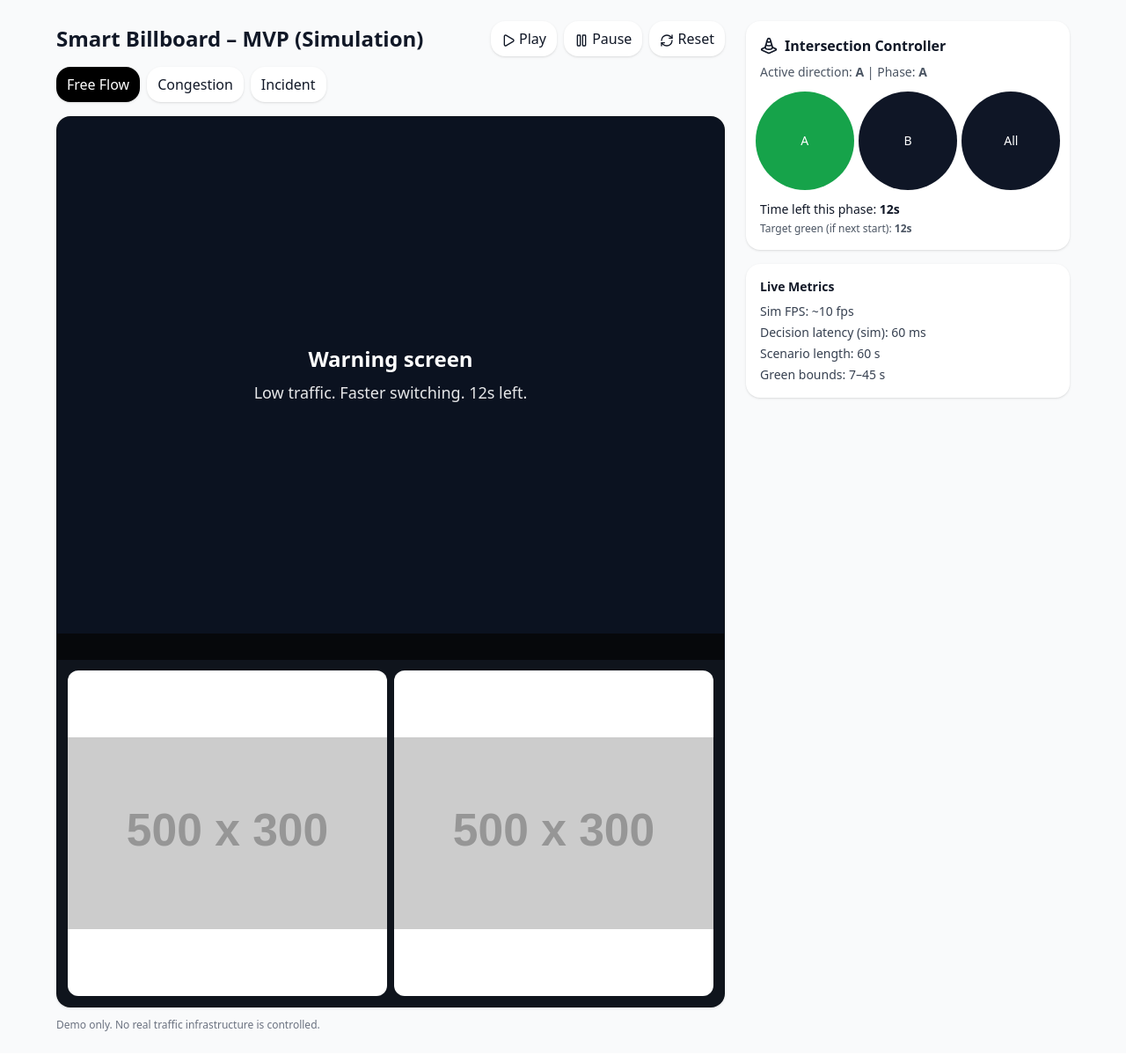
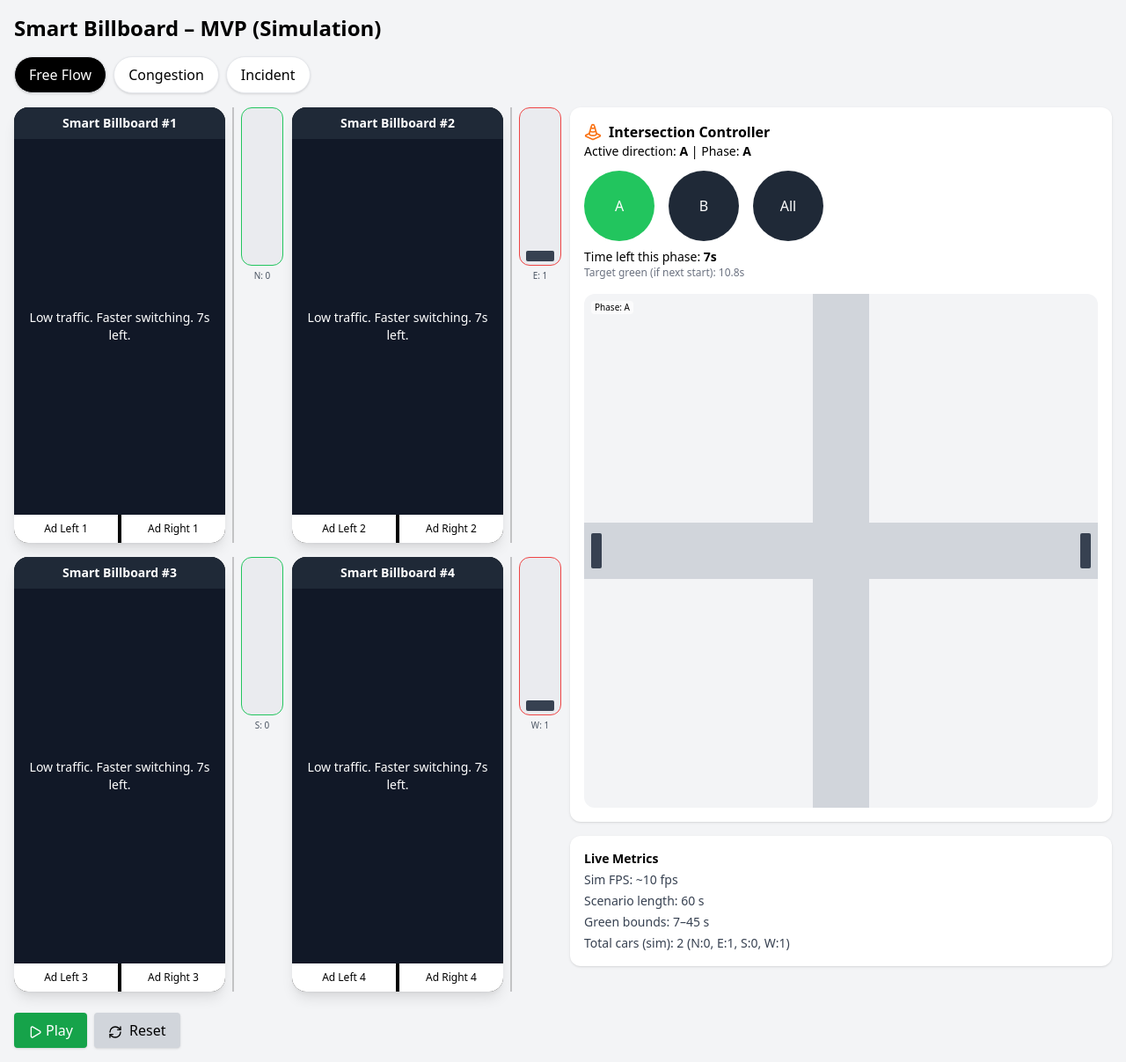
Before and after one commit to Kassymkhan-extazyyy/smart-traffic-mvp, a React (Vite) app: page / in a window 1280 px wide. Shown: the whole page at 88% size. Built offline with nearby package versions, Linux system fonts and the light colour scheme.

Commit message:
Add 4 billboards + road queues + mini intersection

```diff
--- a/src/App.jsx
+++ b/src/App.jsx
@@ -1,25 +1,10 @@
-import React, { useEffect, useMemo, useRef, useState } from "react";
+import React, { useEffect, useMemo, useState } from "react";
 import { Play, Pause, RefreshCw, TrafficCone } from "lucide-react";
 
 const SCENARIOS = [
-  {
-    id: "free",
-    name: "Free Flow",
-    description: "Low congestion, fast switching.",
-    timeline: Array.from({ length: 600 }, (_, i) => 10 + Math.round(15 * Math.sin(i / 20)) + (i % 7 === 0 ? 3 : 0))
-  },
-  {
-    id: "congestion",
-    name: "Congestion",
-    description: "High congestion, longer green on main.",
-    timeline: Array.from({ length: 600 }, (_, i) => 70 + Math.round(15 * Math.sin(i / 15)) + (i % 11 === 0 ? 5 : 0))
-  },
-  {
-    id: "incident",
-    name: "Incident",
-    description: "Sudden blockage, safety-first behavior.",
-    timeline: Array.from({ length: 600 }, (_, i) => (i < 200 ? 40 + Math.round(10 * Math.sin(i / 18)) : 90 - Math.round(5 * Math.cos(i / 8))))
-  }
+  { id: "free", name: "Free Flow", timeline: Array.from({ length: 600 }, (_, i) => 10 + Math.round(15 * Math.sin(i / 20))) },
+  { id: "congestion", name: "Congestion", timeline: Array.from({ length: 600 }, (_, i) => 70 + Math.round(15 * Math.sin(i / 15))) },
+  { id: "incident", name: "Incident", timeline: Array.from({ length: 600 }, (_, i) => (i < 200 ? 40 : 90 - Math.round(5 * Math.cos(i / 8)))) }
 ];
 
 const TICK_MS = 100;
@@ -29,232 +14,176 @@ const SAFETY_YELLOW_MS = 3000;
 const SAFETY_ALL_RED_MS = 800;
 
 function clamp(n, min, max) { return Math.max(min, Math.min(max, n)); }
-function greenDurationFromScore(score) {
-  const p = clamp(score, 0, 100) / 100;
-  return Math.round(MIN_GREEN_MS + p * (MAX_GREEN_MS - MIN_GREEN_MS));
-}
-function useTicker(running) {
-  const [tick, setTick] = useState(0);
-  useEffect(() => {
-    if (!running) return;
-    const id = setInterval(() => setTick(t => t + 1), TICK_MS);
-    return () => clearInterval(id);
-  }, [running]);
-  return tick;
-}
-function isGreenActive(phase, activeDir) {
-  return (phase === "A" && activeDir === "A") || (phase === "B" && activeDir === "B");
-}
+function greenDurationFromScore(score) { const p = clamp(score, 0, 100) / 100; return Math.round(MIN_GREEN_MS + p * (MAX_GREEN_MS - MIN_GREEN_MS)); }
+function useTicker(running) { const [tick, setTick] = useState(0); useEffect(() => { if (!running) return; const id = setInterval(() => setTick((t) => t + 1), TICK_MS); return () => clearInterval(id); }, [running]); return tick; }
+function isGreenActive(phase, activeDir) { return (phase === "A" && activeDir === "A") || (phase === "B" && activeDir === "B"); }
 function computeMessage(score, phase, activeDir, scenarioId, secondsLeft) {
   if (phase === "YELLOW" || phase === "ALLRED") return "Safety phase. Please wait.";
-  if (scenarioId === "incident" && score > 85) {
-    const base = "Incident ahead detected. Adjusting phases.";
-    return isGreenActive(phase, activeDir) ? `${base} ${secondsLeft}s left.` : base;
-  }
-  if (score > 65) {
-    const base = `High traffic. Extending ${activeDir} green.`;
-    return isGreenActive(phase, activeDir) ? `${base} ${secondsLeft}s left.` : base;
-  }
-  if (score < 30) {
-    const base = "Low traffic. Faster switching.";
-    return isGreenActive(phase, activeDir) ? `${base} ${secondsLeft}s left.` : base;
-  }
-  const base = "Adaptive control active.";
-  return isGreenActive(phase, activeDir) ? `${base} ${secondsLeft}s left.` : base;
+  if (scenarioId === "incident" && score > 85) { const base = "Incident ahead. Adjusting phase."; return isGreenActive(phase, activeDir) ? `${base} ${secondsLeft}s left.` : base; }
+  if (score > 65) { const base = `High traffic. Extending ${activeDir} green.`; return isGreenActive(phase, activeDir) ? `${base} ${secondsLeft}s left.` : base; }
+  if (score < 30) { const base = "Low traffic. Faster switching."; return isGreenActive(phase, activeDir) ? `${base} ${secondsLeft}s left.` : base; }
+  const base = "Adaptive control active."; return isGreenActive(phase, activeDir) ? `${base} ${secondsLeft}s left.` : base;
+}
+
+function distributeCars(total, phase) {
+  // Распределяем машины по направлениям N,E,S,W
+  const weights = phase === "A" ? [0.2, 0.3, 0.2, 0.3] : phase === "B" ? [0.3, 0.2, 0.3, 0.2] : [0.25, 0.25, 0.25, 0.25];
+  const raw = weights.map(w => total * w);
+  const base = raw.map(v => Math.floor(v));
+  let sum = base.reduce((a,b)=>a+b,0);
+  const rem = raw.map((v,i)=>({i, r: v - base[i]})).sort((a,b)=>b.r-a.r);
+  let k = 0; while (sum < total) { base[rem[k%4].i]++; sum++; k++; }
+  return base; // [N,E,S,W]
+}
+
+function RoadQueue({ count, label, green }) {
+  const capped = clamp(count, 0, 20);
+  return (
+    <div className="flex flex-col items-center gap-1">
+      <div className={`w-12 h-[180px] rounded-xl border ${green ? "border-green-500" : "border-red-500"} bg-gray-200/60 flex flex-col justify-end items-center gap-1 p-1 overflow-hidden`}>
+        {Array.from({ length: capped }).map((_, i) => (
+          <div key={i} className="w-8 h-3 rounded-sm bg-gray-700" />
+        ))}
+      </div>
+      <div className="text-[10px] text-gray-600">{label}: {capped}</div>
+    </div>
+  );
+}
+
+function Billboard({ id, score, phase, activeDir, scenarioId, secondsLeft }) {
+  return (
+    <div className="flex items-stretch gap-2">
+      <div className="flex flex-col items-center w-[240px] bg-black text-white rounded-2xl shadow-lg overflow-hidden">
+        <div className="w-full p-2 bg-gray-800 text-center text-sm font-semibold">Smart Billboard #{id}</div>
+        <div className="flex-1 flex flex-col justify-center items-center bg-gray-900 px-2 py-6 aspect-[9/16]">
+          <p className="text-sm text-center font-medium">{computeMessage(score, phase, activeDir, scenarioId, secondsLeft)}</p>
+        </div>
+        {/* нижняя зона рекламы ~40% */}
+        <div className="flex gap-1 w-full h-[40%]">
+          <div className="w-1/2 bg-white text-black text-xs font-medium text-center p-2 flex items-center justify-center">Ad Left {id}</div>
+          <div className="w-1/2 bg-white text-black text-xs font-medium text-center p-2 flex items-center justify-center">Ad Right {id}</div>
+        </div>
+      </div>
+      {/* тонкий разделитель и очередь машин для этой дороги */}
+      <div className="flex items-center"><div className="w-[2px] h-full bg-black/20"/></div>
+      {/* сам RoadQueue рендерится снаружи, чтобы передать правильное количество */}
+    </div>
+  );
+}
+
+function IntersectionMini({ counts, phase }) {
+  const [n,e,s,w] = counts;
+  return (
+    <div className="relative w-full aspect-square rounded-xl bg-gray-100 overflow-hidden">
+      {/* дороги */}
+      <div className="absolute inset-0">
+        <div className="absolute top-0 bottom-0 left-1/2 -translate-x-1/2 w-16 bg-gray-300" />
+        <div className="absolute left-0 right-0 top-1/2 -translate-y-1/2 h-16 bg-gray-300" />
+      </div>
+      {/* машины */}
+      <div className="absolute left-1/2 -translate-x-1/2 top-1 p-1 flex flex-col gap-1 items-center">
+        {Array.from({length: clamp(n,0,20)}).map((_,i)=>(<div key={i} className="w-10 h-3 bg-gray-700 rounded-sm"/>))}
+      </div>
+      <div className="absolute right-1 top-1/2 -translate-y-1/2 p-1 flex flex-col gap-1 items-end">
+        {Array.from({length: clamp(e,0,20)}).map((_,i)=>(<div key={i} className="w-3 h-10 bg-gray-700 rounded-sm"/>))}
+      </div>
+      <div className="absolute left-1/2 -translate-x-1/2 bottom-1 p-1 flex flex-col-reverse gap-1 items-center">
+        {Array.from({length: clamp(s,0,20)}).map((_,i)=>(<div key={i} className="w-10 h-3 bg-gray-700 rounded-sm"/>))}
+      </div>
+      <div className="absolute left-1 top-1/2 -translate-y-1/2 p-1 flex flex-col gap-1 items-start">
+        {Array.from({length: clamp(w,0,20)}).map((_,i)=>(<div key={i} className="w-3 h-10 bg-gray-700 rounded-sm"/>))}
+      </div>
+      <div className="absolute top-2 left-2 text-[10px] bg-white/70 rounded px-1">Phase: {phase}</div>
+    </div>
+  );
 }
 
 export default function App() {
   const [scenario, setScenario] = useState(SCENARIOS[0]);
   const [running, setRunning] = useState(false);
   const [index, setIndex] = useState(0);
-  const [phase, setPhase] = useState("A");          // "A" | "B" | "YELLOW" | "ALLRED"
+  const [phase, setPhase] = useState("A"); // "A" | "B" | "YELLOW" | "ALLRED"
   const [phaseEndAt, setPhaseEndAt] = useState(Date.now() + MIN_GREEN_MS);
-  const [activeDir, setActiveDir] = useState("A");  // "A" | "B"
-  const [latencyMs, setLatencyMs] = useState(60);
-
-  const [adIdxLeft, setAdIdxLeft] = useState(0);
-  const [adIdxRight, setAdIdxRight] = useState(1);
-  const [fadeLeft, setFadeLeft] = useState(true);
-  const [fadeRight, setFadeRight] = useState(true);
-
-  const latencyWindow = useRef([]);
+  const [activeDir, setActiveDir] = useState("A");
   const tick = useTicker(running);
 
-  const score = useMemo(() => scenario.timeline[clamp(index, 0, scenario.timeline.length - 1)], [scenario, index]);
-  const targetGreenMs = useMemo(() => greenDurationFromScore(score), [score]);
+  const score = useMemo(() => scenario.timeline[clamp(index, 0, scenario.timeline.length - 1)], [index, scenario]);
+  const msLeft = Math.max(0, phaseEndAt - Date.now());
+  const secondsLeft = Math.ceil(msLeft / 1000);
+  const totalCars = Math.round(score / 5); // 0..20
+  const counts = useMemo(() => distributeCars(totalCars, phase), [totalCars, phase]); // [N,E,S,W]
 
   useEffect(() => {
     if (!running) return;
-    const id = setInterval(() => {
-      setFadeLeft(false);
-      setFadeRight(false);
-      setTimeout(() => {
-        setAdIdxLeft(i => (i + 1) % ADS_LEFT.length);
-        setAdIdxRight(i => (i + 1) % ADS_RIGHT.length);
-        setFadeLeft(true);
-        setFadeRight(true);
-      }, 350);
-    }, 8000);
-    return () => clearInterval(id);
-  }, [running]);
+    if (Date.now() >= phaseEndAt) {
+      if (phase === "A") { setPhase("YELLOW"); setPhaseEndAt(Date.now() + SAFETY_YELLOW_MS); }
+      else if (phase === "YELLOW") { setPhase("ALLRED"); setPhaseEndAt(Date.now() + SAFETY_ALL_RED_MS); }
+      else if (phase === "ALLRED") { const nextDir = activeDir === "A" ? "B" : "A"; setActiveDir(nextDir); setPhase(nextDir); setPhaseEndAt(Date.now() + greenDurationFromScore(score)); }
+      else if (phase === "B") { setPhase("YELLOW"); setPhaseEndAt(Date.now() + SAFETY_YELLOW_MS); }
+    }
+    setIndex((i) => (i + 1) % scenario.timeline.length);
+  }, [tick, running, phase, activeDir, score]);
 
-  useEffect(() => {
-    if (!running) return;
-    setIndex(i => (i + 1) % scenario.timeline.length);
-
-    const st = performance.now();
-    const waste = Math.sqrt(score * score + (index % 97));
-    void waste;
-    const lt = Math.round(performance.now() - st) + 40;
-    latencyWindow.current.push(lt);
-    if (latencyWindow.current.length > 10) latencyWindow.current.shift();
-    setLatencyMs(Math.round(latencyWindow.current.reduce((a, b) => a + b, 0) / latencyWindow.current.length));
-
-    if (Date.now() >= phaseEndAt) {
-      if (phase === "A" || phase === "B") {
-        setPhase("YELLOW");
-        setPhaseEndAt(Date.now() + SAFETY_YELLOW_MS);
-      } else if (phase === "YELLOW") {
-        setPhase("ALLRED");
-        setPhaseEndAt(Date.now() + SAFETY_ALL_RED_MS);
-      } else if (phase === "ALLRED") {
-        const nextDir = activeDir === "A" ? "B" : "A";
-        setActiveDir(nextDir);
-        setPhase(nextDir);
-        setPhaseEndAt(Date.now() + greenDurationFromScore(score));
-      }
-    } else {
-      if ((phase === "A" && activeDir === "A") || (phase === "B" && activeDir === "B")) {
-        const remaining = phaseEndAt - Date.now();
-        const target = targetGreenMs;
-        if (target > remaining && remaining < MAX_GREEN_MS) {
-          const extension = Math.min(300, target - remaining);
-          setPhaseEndAt(t => t + extension);
-        }
-      }
-    }
-  }, [tick]);
-
-  useEffect(() => {
-    setIndex(0);
-    setActiveDir("A");
-    setPhase("A");
-    setPhaseEndAt(Date.now() + greenDurationFromScore(scenario.timeline[0]));
-  }, [scenario.id]);
-
-  const secondsLeft = Math.max(0, Math.ceil((phaseEndAt - Date.now()) / 1000));
-  const msgTop = computeMessage(score, phase, activeDir, scenario.id, secondsLeft);
-
-  useEffect(() => {
-    const t1 = computeMessage(90, "A", "A", "incident", 12);
-    console.assert(t1.startsWith("Incident ahead"));
-    const t2 = computeMessage(90, "YELLOW", "A", "incident", 5);
-    console.assert(t2 === "Safety phase. Please wait.");
-    const t3 = computeMessage(90, "A", "A", "congestion", 10);
-    console.assert(t3.includes("High traffic") && t3.includes("10s"));
-  }, []);
+  const dirs = ["N", "E", "S", "W"];
+  const isGreenMap = phase === "A"
+    ? { N: true, S: true, E: false, W: false }
+    : phase === "B"
+    ? { N: false, S: false, E: true, W: true }
+    : { N: false, E: false, S: false, W: false };
 
   return (
-    <div className="min-h-screen w-full bg-gray-50 text-gray-900 p-6">
-      <div className="max-w-6xl mx-auto grid gap-6 md:grid-cols-3">
-        {/* LEFT: Billboard layout */}
-        <div className="md:col-span-2">
-          <div className="flex items-center justify-between mb-3">
-            <h1 className="text-2xl font-semibold">Smart Billboard – MVP (Simulation)</h1>
-            <div className="flex items-center gap-2">
-              <button className="px-3 py-2 rounded-2xl bg-white shadow" onClick={() => setRunning(true)}><Play className="inline w-4 h-4"/> Play</button>
-              <button className="px-3 py-2 rounded-2xl bg-white shadow" onClick={() => setRunning(false)}><Pause className="inline w-4 h-4"/> Pause</button>
-              <button className="px-3 py-2 rounded-2xl bg-white shadow" onClick={() => {
-                setIndex(0); setActiveDir("A"); setPhase("A"); setPhaseEndAt(Date.now() + greenDurationFromScore(scenario.timeline[0]));
-              }}><RefreshCw className="inline w-4 h-4"/> Reset</button>
+    <div className="p-4 bg-gray-100 min-h-screen">
+      <h1 className="text-2xl font-bold mb-4">Smart Billboard – MVP (Simulation)</h1>
+      <div className="flex gap-2 mb-4">
+        {SCENARIOS.map((s) => (
+          <button key={s.id} onClick={() => setScenario(s)} className={`px-4 py-2 rounded-full font-medium border shadow ${scenario.id === s.id ? "bg-black text-white" : "bg-white"}`}>{s.name}</button>
+        ))}
+      </div>
+
+      <div className="grid grid-cols-1 md:grid-cols-2 gap-4">
+        {/* LEFT: 4 billboards each with its road queue nearby */}
+        <div className="grid grid-cols-2 gap-4">
+          {[1,2,3,4].map((id, idx) => (
+            <div key={id} className="flex items-stretch gap-2">
+              <Billboard id={id} score={score} phase={phase} activeDir={activeDir} scenarioId={scenario.id} secondsLeft={secondsLeft} />
+              <RoadQueue count={counts[idx]} label={dirs[idx]} green={isGreenMap[dirs[idx]]} />
+            </div>
+          ))}
+        </div>
+
+        {/* RIGHT: Controller with mini intersection visual */}
+        <div className="space-y-4">
+          <div className="bg-white p-4 rounded-xl shadow">
+            <h2 className="font-semibold flex items-center gap-2"><TrafficCone className="w-5 h-5 text-orange-500" />Intersection Controller</h2>
+            <p className="text-sm">Active direction: <strong>{activeDir}</strong> | Phase: <strong>{phase}</strong></p>
+            <div className="flex items-center gap-4 mt-3">
+              <div className={`w-20 h-20 rounded-full ${phase === "A" ? "bg-green-500" : "bg-gray-800"} grid place-items-center text-white`}>A</div>
+              <div className={`w-20 h-20 rounded-full ${phase === "B" ? "bg-green-500" : "bg-gray-800"} grid place-items-center text-white`}>B</div>
+              <div className={`w-20 h-20 rounded-full ${(phase === "ALLRED" || phase === "YELLOW") ? "bg-yellow-500" : "bg-gray-800"} grid place-items-center text-white`}>All</div>
+            </div>
+            <p className="text-sm mt-2">Time left this phase: <strong>{secondsLeft}s</strong></p>
+            <p className="text-xs text-gray-500">Target green (if next start): {greenDurationFromScore(score) / 1000}s</p>
+            <div className="mt-4">
+              <IntersectionMini counts={counts} phase={phase} />
             </div>
           </div>
 
-          <div className="flex gap-2 mb-4">
-            {SCENARIOS.map(s => (
-              <button key={s.id} onClick={() => setScenario(s)} className={`px-3 py-2 rounded-2xl shadow ${scenario.id===s.id?"bg-black text-white":"bg-white"}`}>
-                {s.name}
-              </button>
-            ))}
-          </div>
-
-          {/* Billboard frame */}
-          <div className="relative w-full bg-[#0f141c] rounded-2xl overflow-hidden shadow border border-black/10" style={{aspectRatio:"3/4"}}>
-            {/* Warning (top) */}
-            <div className="absolute top-0 left-0 right-0" style={{height:"58%"}}>
-              <div className="w-full h-full bg-[#0b1220] flex items-center justify-center p-4">
-                <div className="text-center">
-                  <div className="text-white text-xl md:text-2xl font-semibold mb-2">Warning screen</div>
-                  <div className="text-white/90 text-base md:text-lg">{msgTop}</div>
-                </div>
-              </div>
-            </div>
-
-            {/* Divider bar */}
-            <div className="absolute left-0 right-0 bg-black/60" style={{height:"3%", top:"58%"}} />
-
-            {/* Ads bottom (two slots) */}
-            <div className="absolute left-0 right-0 bottom-0" style={{height:"39%"}}>
-              <div className="grid grid-cols-2 gap-2 h-full p-3">
-                <div className={`bg-white rounded-xl grid place-items-center overflow-hidden transition-opacity duration-700 ${fadeLeft ? "opacity-100" : "opacity-0"}`}>
-                  <img src={ADS_LEFT[adIdxLeft].url} alt="ad-left" className="max-h-full max-w-full object-contain" />
-                </div>
-                <div className={`bg-white rounded-xl grid place-items-center overflow-hidden transition-opacity duration-700 ${fadeRight ? "opacity-100" : "opacity-0"}`}>
-                  <img src={ADS_RIGHT[adIdxRight].url} alt="ad-right" className="max-h-full max-w-full object-contain" />
-                </div>
-              </div>
-            </div>
-          </div>
-
-          {/* Helper note */}
-          <div className="mt-3 text-xs text-gray-500">
-            Demo only. No real traffic infrastructure is controlled.
-          </div>
-        </div>
-
-        {/* RIGHT: Intersection Controller (kept as in your screenshot) */}
-        <div className="space-y-4">
-          <div className="bg-white rounded-2xl shadow p-4">
-            <div className="flex items-center gap-2 mb-2"><TrafficCone className="w-5 h-5"/><h2 className="font-semibold">Intersection Controller</h2></div>
-            <div className="text-sm text-gray-600 mb-3">Active direction: <b>{activeDir}</b> | Phase: <b>{phase}</b></div>
-            <div className="grid grid-cols-3 gap-4 place-items-center mb-3">
-              <div className="w-28 h-28 rounded-full grid place-items-center" style={{ background: phase === "A" ? "#16a34a" : phase === "YELLOW" ? "#fbbf24" : "#ef4444" }}>
-                <span className="text-white text-sm">A</span>
-              </div>
-              <div className="w-28 h-28 rounded-full grid place-items-center" style={{ background: phase === "B" ? "#16a34a" : phase === "YELLOW" ? "#fbbf24" : "#0f1626" }}>
-                <span className="text-white text-sm">B</span>
-              </div>
-              <div className="w-28 h-28 rounded-full grid place-items-center" style={{ background: phase === "ALLRED" ? "#ef4444" : "#0f1626" }}>
-                <span className="text-white text-sm">All</span>
-              </div>
-            </div>
-            <div className="mt-1 text-sm">Time left this phase: <b>{Math.max(0, Math.ceil((phaseEndAt - Date.now()) / 1000))}s</b></div>
-            <div className="mt-1 text-xs text-gray-600">Target green (if next start): <b>{Math.round(targetGreenMs/1000)}s</b></div>
-          </div>
-
-          <div className="bg-white rounded-2xl shadow p-4 text-sm">
-            <div className="font-semibold mb-2">Live Metrics</div>
+          <div className="bg-white p-4 rounded-xl shadow text-sm">
+            <div className="font-semibold mb-1">Live Metrics</div>
             <ul className="space-y-1 text-gray-700">
               <li>Sim FPS: ~{Math.round(1000 / TICK_MS)} fps</li>
-              <li>Decision latency (sim): {latencyMs} ms</li>
               <li>Scenario length: {Math.round(scenario.timeline.length * TICK_MS / 1000)} s</li>
               <li>Green bounds: {Math.round(MIN_GREEN_MS/1000)}–{Math.round(MAX_GREEN_MS/1000)} s</li>
+              <li>Total cars (sim): {totalCars} (N:{counts[0]}, E:{counts[1]}, S:{counts[2]}, W:{counts[3]})</li>
             </ul>
           </div>
         </div>
       </div>
+
+      <div className="mt-6 flex gap-2">
+        <button onClick={() => setRunning(!running)} className="px-4 py-2 bg-green-600 text-white rounded shadow">{running ? <Pause className="inline w-4 h-4 mr-1" /> : <Play className="inline w-4 h-4 mr-1" />}{running ? "Pause" : "Play"}</button>
+        <button onClick={() => { setIndex(0); setRunning(false); setPhase("A"); setActiveDir("A"); setPhaseEndAt(Date.now() + MIN_GREEN_MS); }} className="px-4 py-2 bg-gray-300 rounded shadow"><RefreshCw className="inline w-4 h-4 mr-1" /> Reset</button>
+      </div>
     </div>
   );
 }
-
-const ADS_LEFT = [
-  { url: "https://placehold.co/500x300?text=Ad+Left+1" },
-  { url: "https://placehold.co/500x300?text=Ad+Left+2" },
-  { url: "https://placehold.co/500x300?text=Ad+Left+3" }
-];
-
-const ADS_RIGHT = [
-  { url: "https://placehold.co/500x300?text=Ad+Right+1" },
-  { url: "https://placehold.co/500x300?text=Ad+Right+2" },
-  { url: "https://placehold.co/500x300?text=Ad+Right+3" }
-];
```
